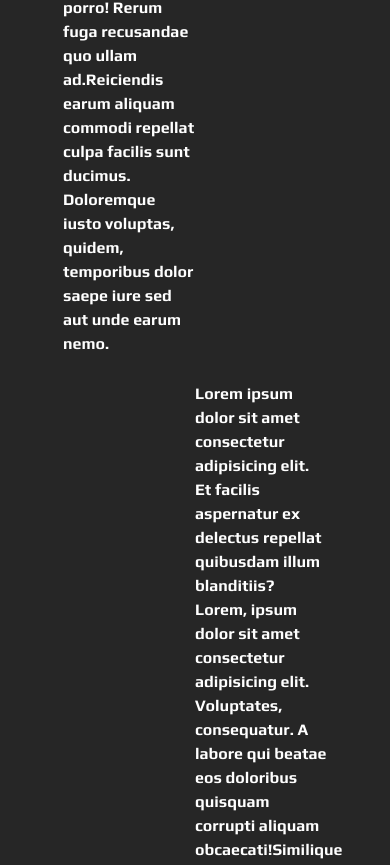
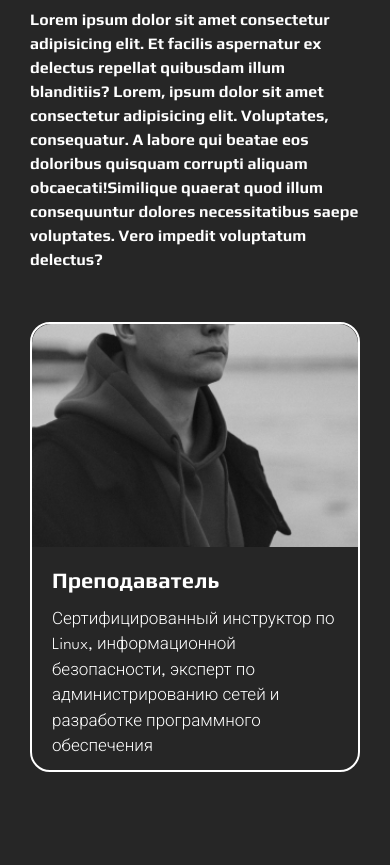
Before and after one commit to offism/reload-it, a React (Create React App) app: page /aboutus in a window 390 px wide. Shown: the part 1132-1997 px from the top of the page. Built offline with nearby package versions, Linux system fonts and the light colour scheme.

Commit message:
23.02-c3

```diff
--- a/src/AboutUsMain/AboutUsMain.jsx
+++ b/src/AboutUsMain/AboutUsMain.jsx
@@ -1,5 +1,5 @@
 import React, { useLayoutEffect } from 'react'
-import {Container, AUmain,AUmainHeader,AUmainSlider,AUmainSliderImg,AUmainSliderText ,AUmainSliderTitle,AUmainSliderTextWrapper,AUmainBodyText1,AUmainBodyText2,AUmainBody,AUmainHeaderBox,AUmainHeaderTitle,AUmainHeaderMarque1,AUmainHeaderMarque2} from './aboutusmain.js'
+import {Container, AUmain,AUmainHeader,AUmainBodyHR,AUmainSlider,AUmainSliderImg,AUmainSliderText ,AUmainSliderTitle,AUmainSliderTextWrapper,AUmainBodyText1,AUmainBodyText2,AUmainBody,AUmainHeaderBox,AUmainHeaderTitle,AUmainHeaderMarque1,AUmainHeaderMarque2} from './aboutusmain.js'
 import { Marque } from '../modules/Marquee.jsx'
 import {SocialNetwork,SocialNetworks,ContactData,Email,PhoneLabel} from '../Footer/footer'
 import {EachCourseBodyFooter,EachCourseBodyFooterHead} from './../EachCourse/eachCourse.js'
@@ -31,6 +31,7 @@ function AboutUsMain (){
                 </AUmainHeader>
                 <AUmainBody>
                 <AUmainBodyText1>Lorem ipsum dolor sit amet consectetur adipisicing elit. Lorem ipsum dolor, sit amet consectetur adipisicing elit. Doloremque ex repudiandae assumenda? Id, porro! Rerum fuga recusandae quo ullam ad.Reiciendis earum aliquam commodi repellat culpa facilis sunt ducimus. Doloremque iusto voluptas, quidem, temporibus dolor saepe iure sed aut unde earum nemo.</AUmainBodyText1>
+                <AUmainBodyHR/>
                 <AUmainBodyText2>Lorem ipsum dolor sit amet consectetur adipisicing elit. Et facilis aspernatur ex delectus repellat quibusdam illum blanditiis? Lorem, ipsum dolor sit amet consectetur adipisicing elit. Voluptates, consequatur. A labore qui beatae eos doloribus quisquam corrupti aliquam obcaecati!Similique quaerat quod illum consequuntur dolores necessitatibus saepe voluptates. Vero impedit voluptatum delectus?</AUmainBodyText2>
                 </AUmainBody>
                 <AUmainSlider>
--- a/src/AboutUsMain/aboutusmain.js
+++ b/src/AboutUsMain/aboutusmain.js
@@ -6,6 +6,9 @@ display: flex;
 margin: 0 auto;
 width: 80%;
 min-height: 100vh;
+@media(max-width:569px){
+    width: 100%;
+}
 `
 export const AUmain = Styled.div`
 position: relative;
@@ -41,12 +44,26 @@ background-image: url('${({background})=>background}');
 background-position: center;
 background-size: cover;
 background-repeat: no-repeat;
-`
+@media(max-width:569px){
+    width: 90%;
+    height: 75%;
+}
+@media(max-width:398px){
+    width: 84%;
+    height: 70%;
+}
+    `
 export const AUmainHeaderTitle = Styled.h3`
 font-size: 65px;
 text-align: center;
 color:#000;
 text-shadow: 0 0 #fff;
+@media(max-width:569px){
+    font-size: 40px;
+    }
+@media(max-width:398px){
+    font-size: 35px;
+    }
 `
 export const AUmainHeaderMarque1 = Styled.div`
 position: absolute;
@@ -69,24 +86,54 @@ export const AUmainBodyText1 = Styled.p`
 width: 50%;
 margin: 20px 0 10% 0;
 margin-right: auto;
+@media(max-width:569px){
+    width: 100%;
+}
+`
+export const AUmainBodyHR = Styled.hr`
+display: none;
+@media(max-width:569px){
+    display: flex;
+}
 `
 export const AUmainBodyText2 = Styled.p`
 margin: 20px 0 10% 0;
 width: 50%;
 margin-left: auto;
+@media(max-width:569px){
+    width: 100%;
+}
 `
 export const AUmainSlider = Styled.div`
 padding: 10% 0;
 min-height: 100vh;
+@media(max-width:569px){
+    padding: 0;
+    min-height: 80vh;
+}
 `
 export const AUmainSliderTextWrapper = Styled.div`
 display:flex;
 flex-direction:column;
 padding: 0 20px;
+@media(max-width:569px){
+    padding: 20px;
+}
 `
 
 export const AUmainSliderImg = Styled.img`
-`
+@media(max-width:569px){
+    height: 60%;
+    width:100%;
+    border-bottom-left-radius: 0px;
+    object-fit: cover;
+    border-top-left-radius: 19px;
+    border-top-right-radius: 19px;
+}
+@media(max-width:398px){
+    height: 50%;
+}
+    `
 export const AUmainSliderTitle = Styled.h6`
 text-align:left;
 font-size: 22px;
--- a/src/index.css
+++ b/src/index.css
@@ -243,6 +243,13 @@ swiper-slide img {
 
 /* MOBILE VIEWPORT PART****************************************** */
 @media(max-width:398px) {
+  swiper-slide {
+    flex-direction: column;
+    width: 100%;
+    height: 550px;
+    justify-content: space-between;
+  }
+
   .modalBtn2 {
     font-size: 10px;
     padding: 8px;
@@ -261,6 +268,12 @@ swiper-slide img {
 
 
 @media(max-width:569px) {
+  swiper-slide {
+    flex-direction: column;
+    width: 100%;
+    height: 450px;
+    justify-content: space-between;
+  }
 
   .modalBtn1 {
     font-size: 12px !important;
```
